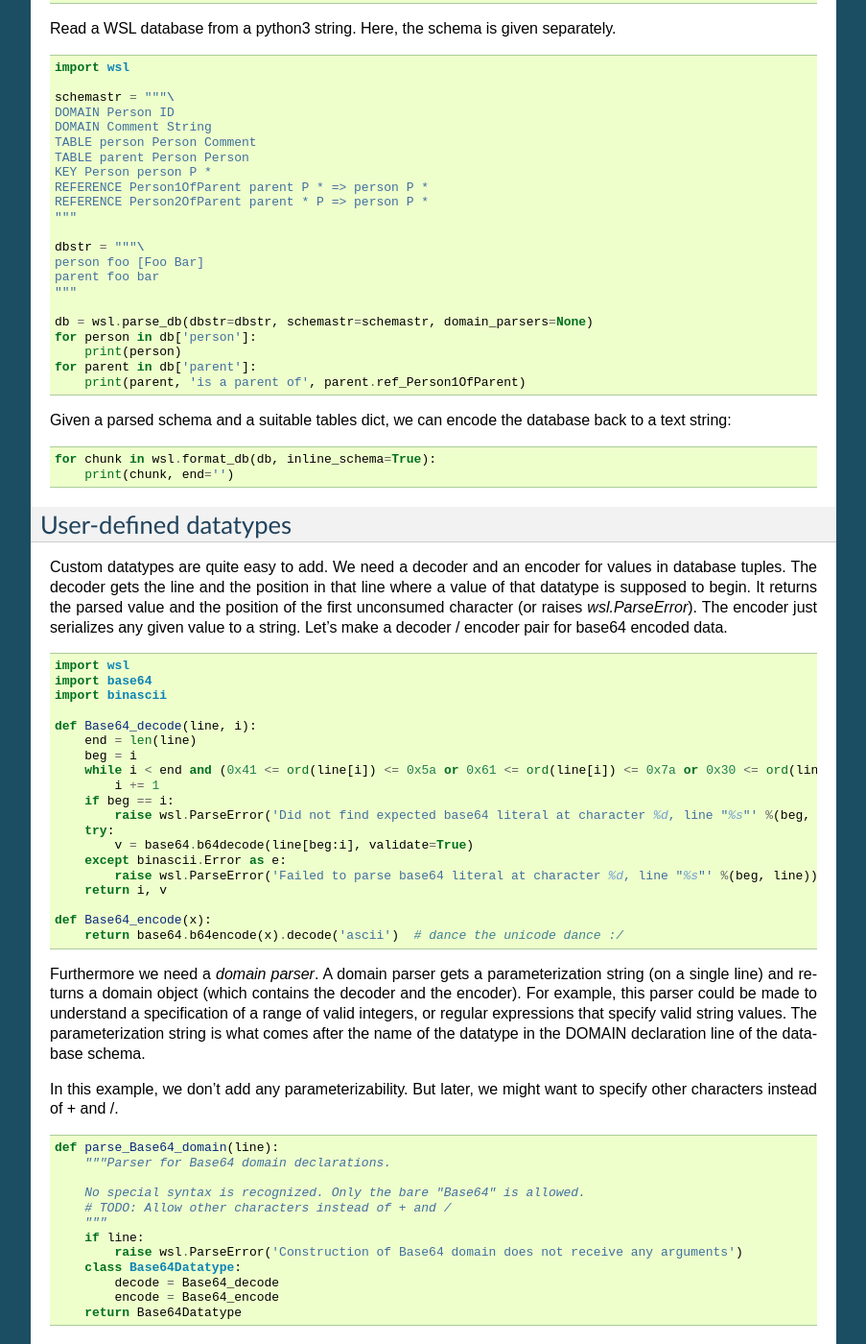
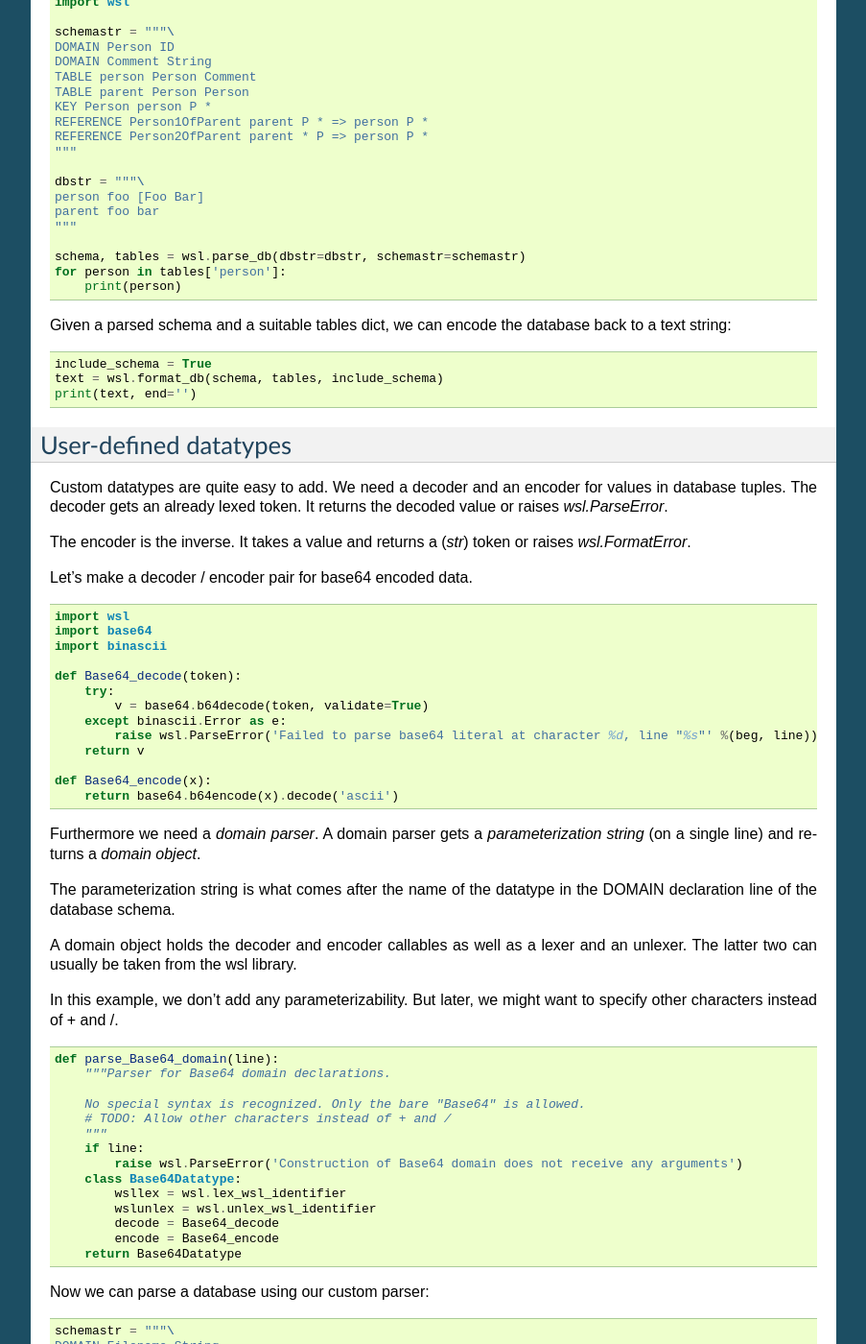
Before and after one commit to jstimpfle/python-wsl, a Sphinx documentation site: the page built from doc/index.rst, in a window 1280 px wide and 1400 px high, scrolled down 675 px. Shown: the whole window at 96% size, without its empty margins (198-1101 px from the left). Built offline with Sphinx 7.4.7, drawn with Linux system fonts in a browser that asks for light colours; some of the changed text lies outside the part shown.

Commit message:
update documentation

```diff
--- a/doc/index.rst
+++ b/doc/index.rst
@@ -15,8 +15,6 @@ Read a WSL database from a file with included schema. The built-in types *ID*
 and *String* are used to construct meaningful domains. These domains in turn
 are used to define tables. *[Foo Bar]* is the notation for the standard WSL
 string type. Its advantage is having separate opening and closing delimiters.
-
-Note that in the last line, we follow an autogenerated foreign key reference.
 
 .. code:: text
 
@@ -36,11 +34,9 @@ Note that in the last line, we follow an autogenerated foreign key reference.
     import wsl
 
     dbfilepath = "db.wsl"
-    db = wsl.parse_db(dbfilepath=dbfilepath, schemastr=None, domain_parsers=None)
-    for person in db['person']:
+    schema, tables = wsl.parse_db(dbfilepath=dbfilepath)
+    for person in tables['person']:
         print(person)
-    for parent in db['parent']:
-        print(parent, 'is a parent of', parent.ref_Person1OfParent)
 
 Read a WSL database from a python3 string. Here, the schema is given
 separately.
@@ -64,28 +60,29 @@ separately.
     parent foo bar
     """
 
-    db = wsl.parse_db(dbstr=dbstr, schemastr=schemastr, domain_parsers=None)
-    for person in db['person']:
+    schema, tables = wsl.parse_db(dbstr=dbstr, schemastr=schemastr)
+    for person in tables['person']:
         print(person)
-    for parent in db['parent']:
-        print(parent, 'is a parent of', parent.ref_Person1OfParent)
 
 Given a parsed schema and a suitable tables dict, we can encode the database
 back to a text string:
 
 .. code:: python3
 
-    for chunk in wsl.format_db(db, inline_schema=True):
-        print(chunk, end='')
+        include_schema = True
+        text = wsl.format_db(schema, tables, include_schema)
+        print(text, end='')
 
 User-defined datatypes
 ======================
 
 Custom datatypes are quite easy to add. We need a decoder and an encoder for
-values in database tuples. The decoder gets the line and the position in that
-line where a value of that datatype is supposed to begin. It returns the parsed
-value and the position of the first unconsumed character (or raises
-*wsl.ParseError*). The encoder just serializes any given value to a string.
+values in database tuples. The decoder gets an already lexed token.  It returns
+the decoded value or raises *wsl.ParseError*.
+
+The encoder is the inverse. It takes a value and returns a (*str*) token or
+raises *wsl.FormatError*.
+
 Let's make a decoder / encoder pair for base64 encoded data.
 
 .. code:: python3
@@ -94,28 +91,25 @@ Let's make a decoder / encoder pair for base64 encoded data.
     import base64
     import binascii
 
-    def Base64_decode(line, i):
-        end = len(line)
-        beg = i
-        while i < end and (0x41 <= ord(line[i]) <= 0x5a or 0x61 <= ord(line[i]) <= 0x7a or 0x30 <= ord(line[i]) <= 0x39 or line[i] in ['+','/']):
-            i += 1
-        if beg == i:
-            raise wsl.ParseError('Did not find expected base64 literal at character %d, line "%s"' %(beg, line))
+    def Base64_decode(token):
         try:
-            v = base64.b64decode(line[beg:i], validate=True)
+            v = base64.b64decode(token, validate=True)
         except binascii.Error as e:
             raise wsl.ParseError('Failed to parse base64 literal at character %d, line "%s"' %(beg, line))
-        return i, v
+        return v
 
     def Base64_encode(x):
-        return base64.b64encode(x).decode('ascii')  # dance the unicode dance :/
+        return base64.b64encode(x).decode('ascii')
 
-Furthermore we need a *domain parser*. A domain parser gets a parameterization
-string (on a single line) and returns a domain object (which contains the
-decoder and the encoder). For example, this parser could be made to understand
-a specification of a range of valid integers, or regular expressions that
-specify valid string values. The parameterization string is what comes after
-the name of the datatype in the DOMAIN declaration line of the database schema.
+
+Furthermore we need a *domain parser*. A domain parser gets a *parameterization
+string* (on a single line) and returns a *domain object*.
+
+The parameterization string is what comes after the name of the datatype in the
+DOMAIN declaration line of the database schema.
+
+A domain object holds the decoder and encoder callables as well as a lexer and
+an unlexer. The latter two can usually be taken from the wsl library.
 
 In this example, we don't add any parameterizability. But later, we might want
 to specify other characters instead of + and /.
@@ -131,9 +125,12 @@ to specify other characters instead of + and /.
         if line:
             raise wsl.ParseError('Construction of Base64 domain does not receive any arguments')
         class Base64Datatype:
+            wsllex = wsl.lex_wsl_identifier
+            wslunlex = wsl.unlex_wsl_identifier
             decode = Base64_decode
             encode = Base64_encode
         return Base64Datatype
+
 
 Now we can parse a database using our custom parser:
 
@@ -151,9 +148,10 @@ Now we can parse a database using our custom parser:
 
     dps = wsl.get_builtin_domain_parsers()
     dps['Base64'] = parse_Base64_domain
-    db = wsl.parse_db(dbstr=dbstr, schemastr=schemastr, domain_parsers=dps)
-    for chunk in wsl.format_db(db, inline_schema=True):
-        print(chunk, end='')
+    schema, tables = wsl.parse_db(dbstr=dbstr, schemastr=schemastr, domain_parsers=dps)
+    include_schema = True
+    print(wsl.format_db(schema, tables, include_schema), end='')
+
 
 API listing
 ===========
@@ -182,13 +180,19 @@ Exceptions
 ----------
 
 .. automodule:: wsl
-   :members: WslError, ParseError, FormatError, IntegrityError
+   :members: WslValueError, LexError, UnlexError, ParseError, FormatError, IntegrityError
+
+Lexing
+------
+
+.. automodule:: wsl
+   :members: lex_json_string, lex_json_int, unlex_json_string, unlex_json_int, make_make_jsonreader, make_make_jsonwriter, lex_wsl_space, lex_wsl_newline, lex_wsl_identifier, lex_wsl_relation_name, lex_wsl_string_without_escapes, lex_wsl_string_with_escapes, lex_wsl_int, unlex_wsl_identifier, unlex_wsl_string_without_escapes, unlex_wsl_string_with_escapes, unlex_wsl_int, make_make_wslreader, make_make_wslwriter
 
 Parsing
 -------
 
 .. automodule:: wsl
-   :members: parse_db, parse_schema, parse_row, parse_values, parse_space, get_builtin_domain_parsers
+   :members: parse_db, parse_schema, parse_row, get_builtin_domain_parsers
 
 Formatting
 ----------
```
